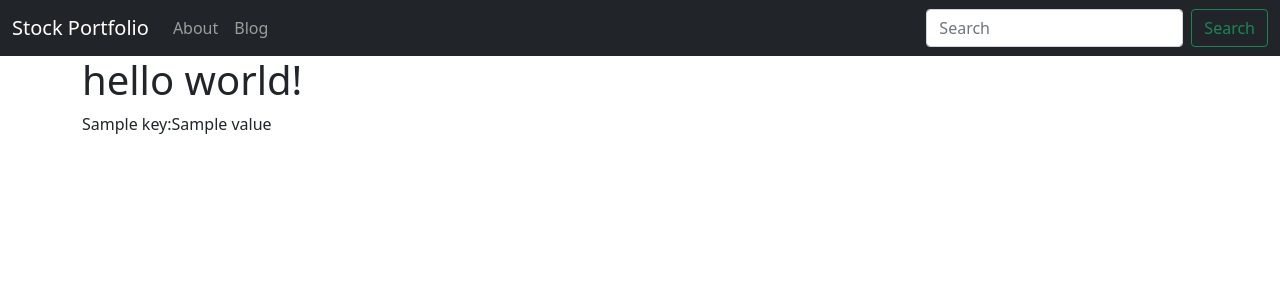
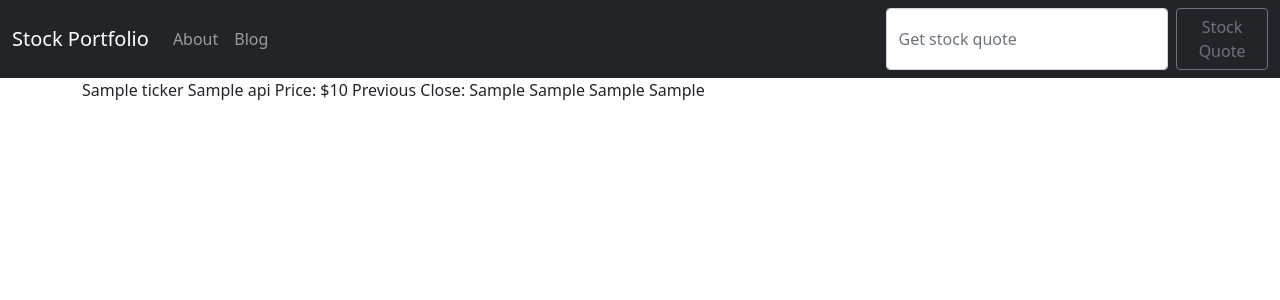
Before and after one commit to aMarshmallows/DjangoStockTicker, a Django app: template stocks/quotes/templates/home.html in a window 1280 px wide. Shown: the top 300 px of the page. Run offline with Django 3.2, Linux system fonts and the light colour scheme; the template is opened without the code that fills it: most values are stand-ins (such as "Sample title", 1, 10 or a date in 2020); parts of the project's set-up code (start-up, migrations or seed data) failed here and were passed over.

Commit message:
create search ticker functionality

```diff
--- a/stocks/quotes/templates/base.html
+++ b/stocks/quotes/templates/base.html
@@ -39,15 +39,17 @@
               <a class="nav-link" href="#">Blog</a>
             </li>
           </ul>
-          <form class="d-flex">
+          <form action="{% url 'home' %}" class="d-flex" method="POST">
+            {% csrf_token %}
             <input
               class="form-control me-2"
               type="search"
-              placeholder="Search"
+              name = "ticker"
+              placeholder="Get stock quote"
               aria-label="Search"
             />
-            <button class="btn btn-outline-success" type="submit">
-              Search
+            <button class="btn btn-outline-secondary" type="submit">
+              Stock Quote
             </button>
           </form>
         </div>
--- a/stocks/quotes/templates/home.html
+++ b/stocks/quotes/templates/home.html
@@ -1,14 +1,22 @@
 {% extends 'base.html' %} {% block content %}
-<h1>hello world!</h1>
 
+
+{% if ticker %}
+    {{ ticker }}
+{% endif %}
 <!-- python is an OOP language, so get companyName field from returned API -->
 {% if api %}
     {% if api == "Error..."%}
         There was a problem with your ticker symbol, please try again
     {% else %}
-        {% for key, value in api.items %}
-            {{ key }}:{{ value }}<br />
-        {% endfor %}
+
+        {{ api.companyName }}
+        Price: ${{ api.latestPrice }}
+        Previous Close: {{ api.previousClose }}
+        {{ api.marketCap }}
+        {{ api.ytdChange }}
+        {{ api.week52High }}
+        {{ api.week52Low }}
     {% endif %}
 
 {% endif %}
--- a/stocks/quotes/urls.py
+++ b/stocks/quotes/urls.py
@@ -7,5 +7,7 @@ from . import views
 # not sure what the r means but it works in stopping all urls matching the empty one
 urlpatterns = [
     url('about.html', views.about, name="about"),
+    url('add_stock.html', views.add_stock, name="stock"),
     url(r'^$', views.home, name="home"),
+
 ]
```
Also changed, not shown: stocks/quotes/views.py (+16 -8 lines), stocks/quotes/templates/add_stock.html (added), 2 other files.
